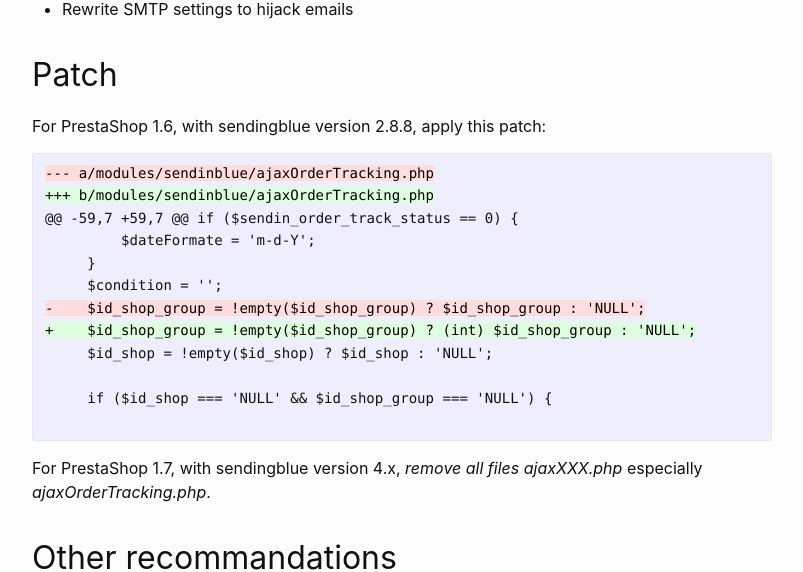
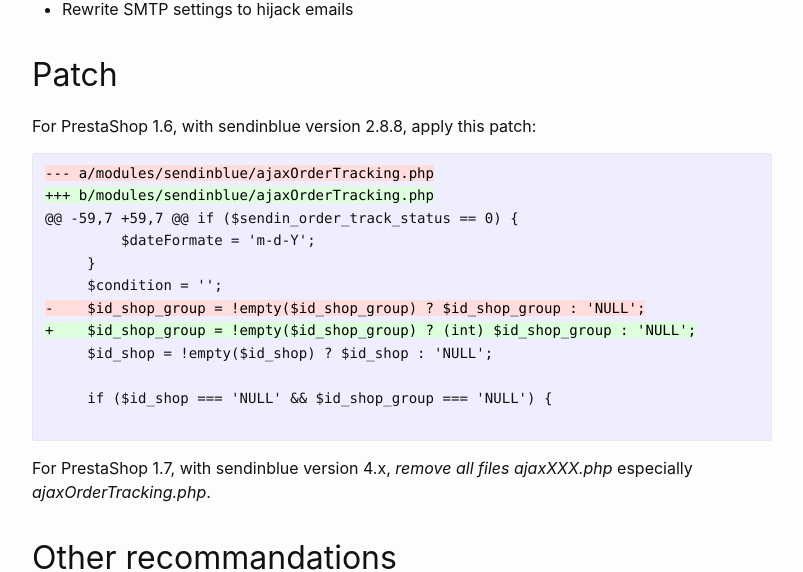
Before and after one commit to friends-of-presta/security-advisories, a Jekyll site: the page built from _posts/2023-07-25-sendinblue.md, in a window 1280 px wide and 900 px high, scrolled down 1259 px. Shown: the part 144-716 px from the top of the window, without its empty margins (238-1041 px from the left). Built offline with Jekyll 4.4.1, drawn with Linux system fonts in a browser that asks for light colours.

Commit message:
_posts/2023-07-25-sendinblue.md fix sendingblue

````diff
--- a/_posts/2023-07-25-sendinblue.md
+++ b/_posts/2023-07-25-sendinblue.md
@@ -54,7 +54,7 @@ In sendinblue module for PrestaShop up to 4.0.14, a sensitive SQL call on `ajaxO
 
 ## Patch
 
-For PrestaShop 1.6, with sendingblue version 2.8.8, apply this patch:
+For PrestaShop 1.6, with sendinblue version 2.8.8, apply this patch:
 
 ```diff
 --- a/modules/sendinblue/ajaxOrderTracking.php
@@ -71,7 +71,7 @@ For PrestaShop 1.6, with sendingblue version 2.8.8, apply this patch:
 
 ```
 
-For PrestaShop 1.7, with sendingblue version 4.x, *remove all files ajaxXXX.php* especially *ajaxOrderTracking.php*.
+For PrestaShop 1.7, with sendinblue version 4.x, *remove all files ajaxXXX.php* especially *ajaxOrderTracking.php*.
 
 
 ## Other recommandations
````
